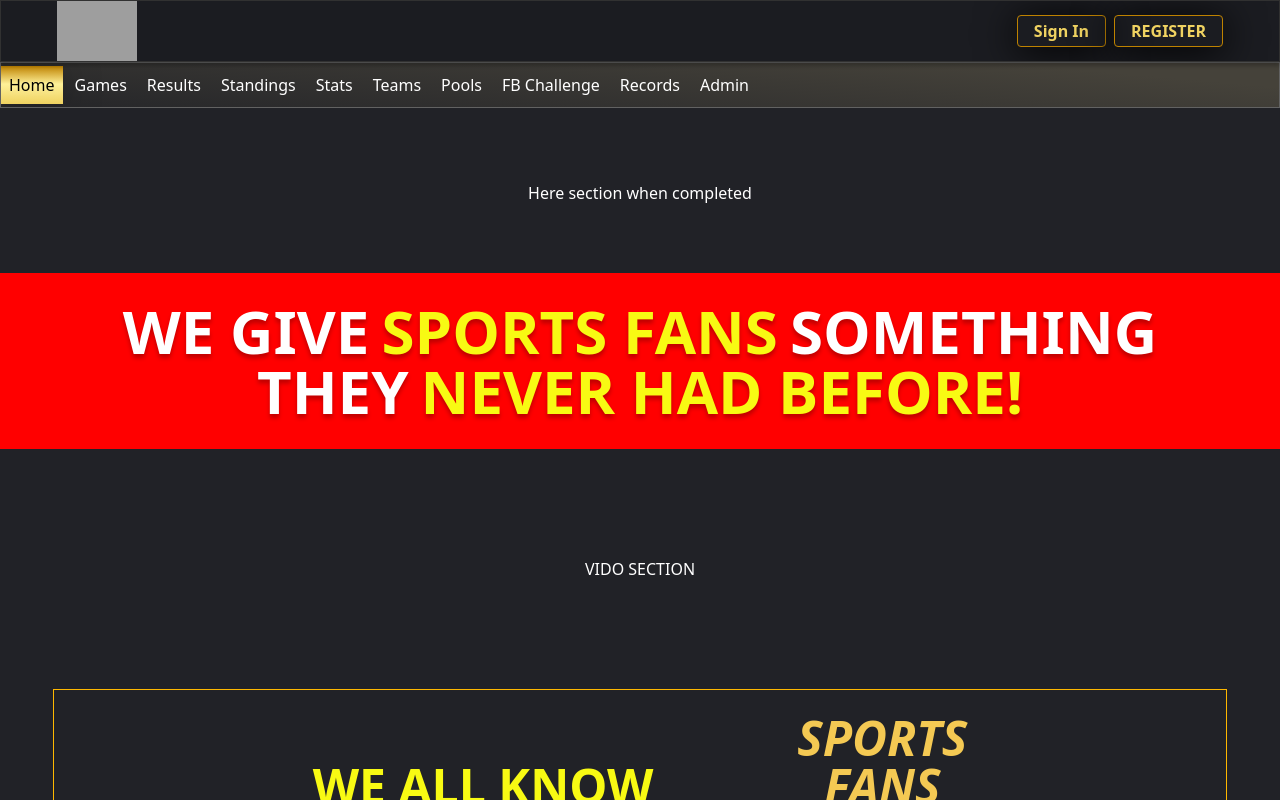
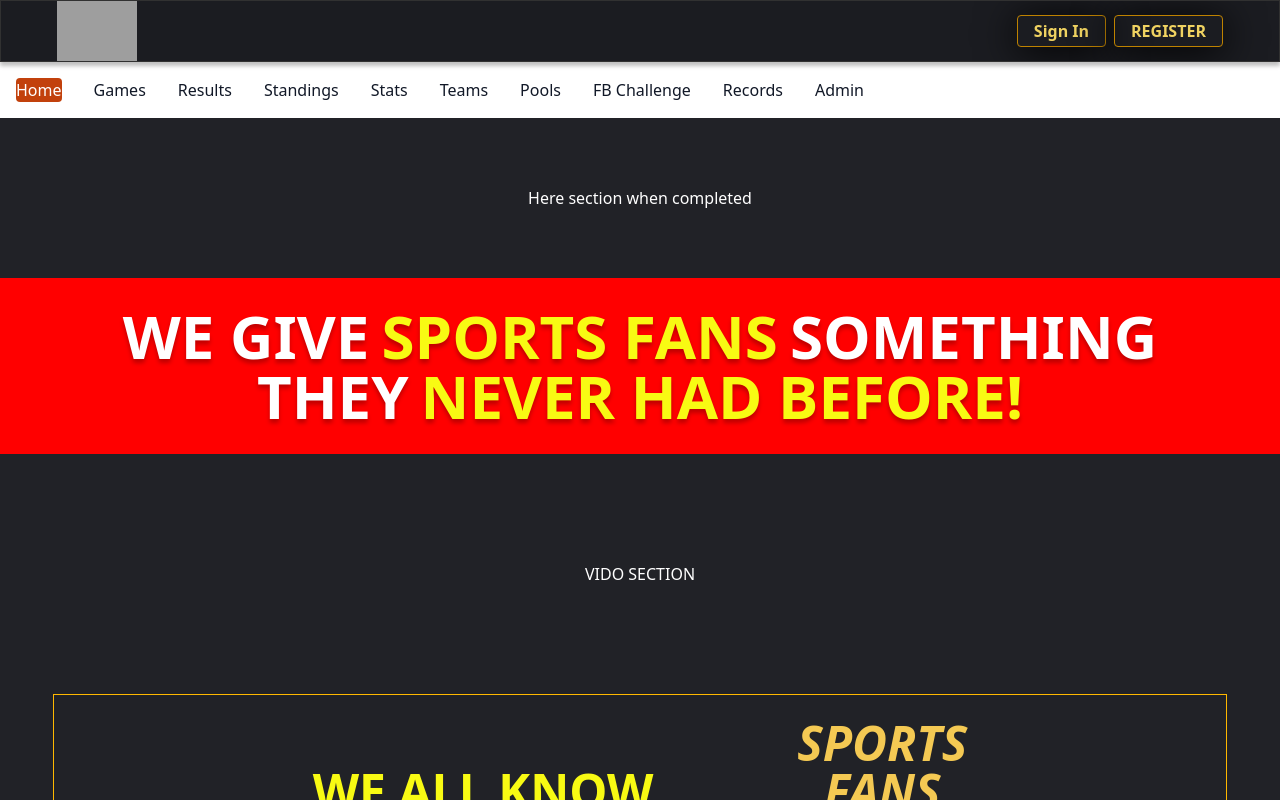
Before and after one commit to Bragging-Rights/ultimate-bragging-rights, a React (Vite) app in the folder client/: page / in a window 1280 px wide. Shown: the top 800 px of the page. Built offline with nearby package versions, Linux system fonts and the light colour scheme; no server answers; grey boxes are pictures that could not be loaded.

Commit message:
Committing local changes before pulling

```diff
--- a/client/src/components/MainNavBar.jsx
+++ b/client/src/components/MainNavBar.jsx
@@ -2,50 +2,20 @@ import React, { useState, useEffect } from "react";
 import { NavLink, useLocation } from "react-router-dom";
 import { FaBars, FaTimes } from "react-icons/fa";
 import { UserRole } from "../Modal/SignInModal";
-import "./MainNavbar/MainNavBar.css"; // Import the CSS file
 
 const navItem = [
-  {
-    label: "Home",
-    path: "/",
-  },
-  {
-    label: "Games",
-    path: "/games",
-  },
-  {
-    label: "Results",
-    path: "/results",
-  },
-  {
-    label: "Standings",
-    path: "/standings",
-  },
-  {
-    label: "Stats",
-    path: "/stats",
-  },
-  {
-    label: "Teams",
-    path: "/teams",
-  },
-  {
-    label: "Pools",
-    path: "/pools",
-  },
-  {
-    label: "FB Challenge",
-    path: "/fb-challenges",
-  },
-  {
-    label: "Records",
-    path: "/records",
-  },
-  {
-    label: "Admin",
-    path: "/admin",
-  },
+  { label: "Home", path: "/" },
+  { label: "Games", path: "/games" },
+  { label: "Results", path: "/results" },
+  { label: "Standings", path: "/standings" },
+  { label: "Stats", path: "/stats" },
+  { label: "Teams", path: "/teams" },
+  { label: "Pools", path: "/pools" },
+  { label: "FB Challenge", path: "/fb-challenges" },
+  { label: "Records", path: "/records" },
+  { label: "Admin", path: "/admin" },
 ];
+
 const MainNavBar = () => {
   const location = useLocation();
   const [isNavOpen, setIsNavOpen] = useState(false);
@@ -60,20 +30,19 @@ const MainNavBar = () => {
   };
 
   return (
-    <div className="main-navbar-container">
-      {" "}
-      {/* Step 1: Add container div */}
+    <nav className="bg-white border-gray-200 dark:bg-gray-900">
+      <div className="max-w-screen-xl flex flex-wrap items-center justify-between mx-auto p-4"  >
         <button
           onClick={toggleNav}
-        className="md:hidden absolute top-0 left-0 m-3 text-white"
+          className="inline-flex items-center p-2 w-10 h-10 justify-center text-sm text-gray-500 rounded-lg md:hidden hover:bg-gray-100 focus:outline-none focus:ring-2 focus:ring-gray-200 dark:text-gray-400 dark:hover:bg-gray-700 dark:focus:ring-gray-600"
+          aria-controls="navbar-default"
+          aria-expanded="false"
         >
-        {isNavOpen ? <FaTimes /> : <FaBars />}
+          <span className="sr-only">Open main menu</span>
+          {isNavOpen ? <FaTimes className="w-5 h-5" /> : <FaBars className="w-5 h-5" />}
         </button>
-      <ul
-        className={`${
-          isNavOpen ? "block" : "hidden"
-        } md:flex flex-wrap gap-4 h-full items-center`}
-      >
+        <div className={`w-full md:block md:w-auto ${isNavOpen ? "" : "hidden"}`} id="navbar-default">
+          <ul className="font-medium flex flex-col p-4 md:p-0 mt-4 border border-gray-100 rounded-lg bg-gray-50 md:flex-row md:space-x-8 rtl:space-x-reverse md:mt-0 md:border-0 md:bg-white dark:bg-gray-800 md:dark:bg-gray-900 dark:border-gray-700">
             {navItem.map((item, index) => {
               if (item.label === "Admin" && userRole) {
                 return null;
@@ -81,18 +50,18 @@ const MainNavBar = () => {
               return (
                 <li
                 key={index}
-              className={`text-xl px-2 h-full flex items-center font-light text-white
-                          ${
-                            location.pathname === item.path ? "active-item" : ""
-                          }
-                        `}
+                className={`py-2 px-3 text-gray-900 rounded hover:bg-gray-100 md:hover:bg-transparent md:border-0 md:hover:text-orange-700 md:p-0 dark:text-white md:dark:hover:text-orange-500 dark:hover:bg-gray-700 dark:hover:text-white md:dark:hover:bg-transparent ${
+                  location.pathname === item.path ? "bg-orange-700 text-white" : ""
+                }`}
               >
-              <NavLink to={item.path}>{item.label} </NavLink>
+                  <NavLink to={item.path}>{item.label}</NavLink>
                 </li>
               );
             })}
           </ul>
         </div>
+      </div>
+    </nav>
   );
 };
 
--- a/client/src/pages/HomePage/HomePage.jsx
+++ b/client/src/pages/HomePage/HomePage.jsx
@@ -13,62 +13,109 @@ const HomePage = () => {
   <div className="homepage-container">
     <div className="row">
       <div className="col-xs-12 ">
-        <iframe
+        {/* <iframe
           className="video-page"
           src="https://videosuite-player-wrapper.vercel.app/assets"
           title="Embedded Video"
           allowFullScreen
-        ></iframe>
+        ></iframe> */}
       </div>
     </div>
   </div>
 </div>
 
-{/* INTRODUCTION */}
+{/* Green */}
 <div id="intro" className="homepage-content-section homepage-green relative">
   <div className="homepage-container">
   <div className="container mx-auto px-4 sm:px-8 lg:px-16">
-    <h1 className="text-3xl font-bold text-center mb-8">THIS SITE IS BUILT FOR SPORTS FANS WHO LOVE</h1>
-    <div className="grid grid-cols-1 sm:grid-cols-2 gap-8 sm:gap-12">
-      <div className="space-y-4 sm:order-2">
+  <h1 className="text-3xl font-bold text-center mb-8 golden-text italic">
+      T<span className="mr-2"></span>H<span className="mr-2"></span>I<span className="mr-2"></span>S
+      <span className="mr-2"></span> S<span className="mr-2"></span>I<span className="mr-2"></span>T<span className="mr-2"></span>E
+      <span className="mr-2"></span> I<span className="mr-2"></span>S<span className="mr-2"></span> B<span className="mr-2"></span>U<span className="mr-2"></span>I<span className="mr-2"></span>L<span className="mr-2"></span>T
+      <span className="mr-2"></span> F<span className="mr-2"></span>O<span className="mr-2"></span>R<span className="mr-2"></span> S<span className="mr-2"></span>P<span className="mr-2"></span>O<span className="mr-2"></span>R<span className="mr-2"></span>T<span className="mr-2"></span>S
+      <span className="mr-2"></span> F<span className="mr-2"></span>A<span className="mr-2"></span>N<span className="mr-2"></span>S<span className="mr-2"></span> W<span className="mr-2"></span>H<span className="mr-2"></span>O<span className="mr-2"></span> L<span className="mr-2"></span>O<span className="mr-2"></span>V<span className="mr-2"></span>E
+    </h1>
+      <div className="grid grid-cols-2 sm:grid-cols-4 gap-8 sm:gap-12">
+    <div className="space-y-4">
       <p>
         <i className="fa fa-futbol-o mr-2 text-blue-500"></i> Watching Pre-Game shows
       </p>
     <p>
-          <i className="fa fa-bar-chart mr-2 text-blue-500"></i> Looking Up Stats
+        <i className="fa fa-tv mr-2 text-blue-500"></i> Watching Post-Game shows
       </p>
       <p>
-          <i className="fa fa-trophy mr-2 text-blue-500"></i> Predicting who is going to win
-        </p>
-        <p>
-          <i className="fa fa-microphone mr-2 text-blue-500"></i> Saying 'I Told You So!!'
+        <i className="fa fa-tv mr-2 text-blue-500"></i> and can't forget the actual games
       </p>
     </div>
-      <div className="space-y-4 sm:order-1">
+    <div className="space-y-4">
+
     <p>
-          <i className="fa fa-tv mr-2 text-blue-500"></i> Watching Post-Game shows
+        <i className="fa fa-bar-chart mr-2 text-blue-500"></i> Looking Up Stats
       </p>
       <p>
         <i className="fa fa-share-alt mr-2 text-blue-500"></i> Sharing Stats
       </p>
       <p>
-          <i className="fa fa-headphones mr-2 text-blue-500"></i> Listening to others predictions
+        <i className="fa fa-tv mr-2 text-blue-500"></i> Predicting Stats
+      </p>
+    </div>
+    <div className="space-y-4">
+      <p>
+        <i className="fa fa-trophy mr-2 text-blue-500"></i> Predicting who is going to win
+      </p>
+      <p>
+        <i className="fa fa-headphones mr-2 text-blue-500"></i> Listening to others' predictions
+      </p>
+      <p>
+        <i className="fa fa-tv mr-2 text-blue-500"></i> Telling Others who is going to win
+      </p>
+    </div>
+    <div className="space-y-4">
+      <p>
+        <i className="fa fa-microphone mr-2 text-blue-500"></i> Saying 'I Told You So!!'
       </p>
       <p>
         <i className="fa fa-heart mr-2 text-blue-500"></i> and they Love Having
+      </p>
+      <p>
+        <i className="fa fa-tv mr-2 text-blue-500"></i> Ultimate Bragging Rights
       </p>
     </div>
   </div>
 </div>
 </div>
 </div>
+{/* About */}
 <div id="about" className="homepage-content-section homepage-about relative">
   <div className="homepage-container">
     <div className="row">
-
+      <p className="text-center text-lg-copyright  text-golden-copyright">
+        ©2023 Sports Fans Challenges - A Global Sports Network
+        <br />
+        All Rights Reserved. <span className="text-golden-copyright">Terms of Use</span> / New{" "}
+        <span className="text-golden">Privacy Policy</span>
+      </p>
+      <p className="text-center text-lg-copyright text-golden-copyright">
+        We do not sell your personal information
+      </p>
     </div>
   </div>
 </div>
+{/* Info */}
+<div id="info" className="homepage-content-section homepage-info relative">
+  <div className="homepage-container">
+    <div className="row">
+      <p>
+        Disclaimer: This site is 100% for entertainment purposes only and does not involve real money betting. - Play responsibly.
+      </p>
+      <p>
+        If you or someone you know has a gambling problem, seek confidential support. USA 1-800 Gambler (426-2537) Canada 1-800-463-1554
+      </p>
+    </div>
+</div>
+
+</div>
+
 
 
 
```
Lines whose indentation alone changed are shown as unchanged.
